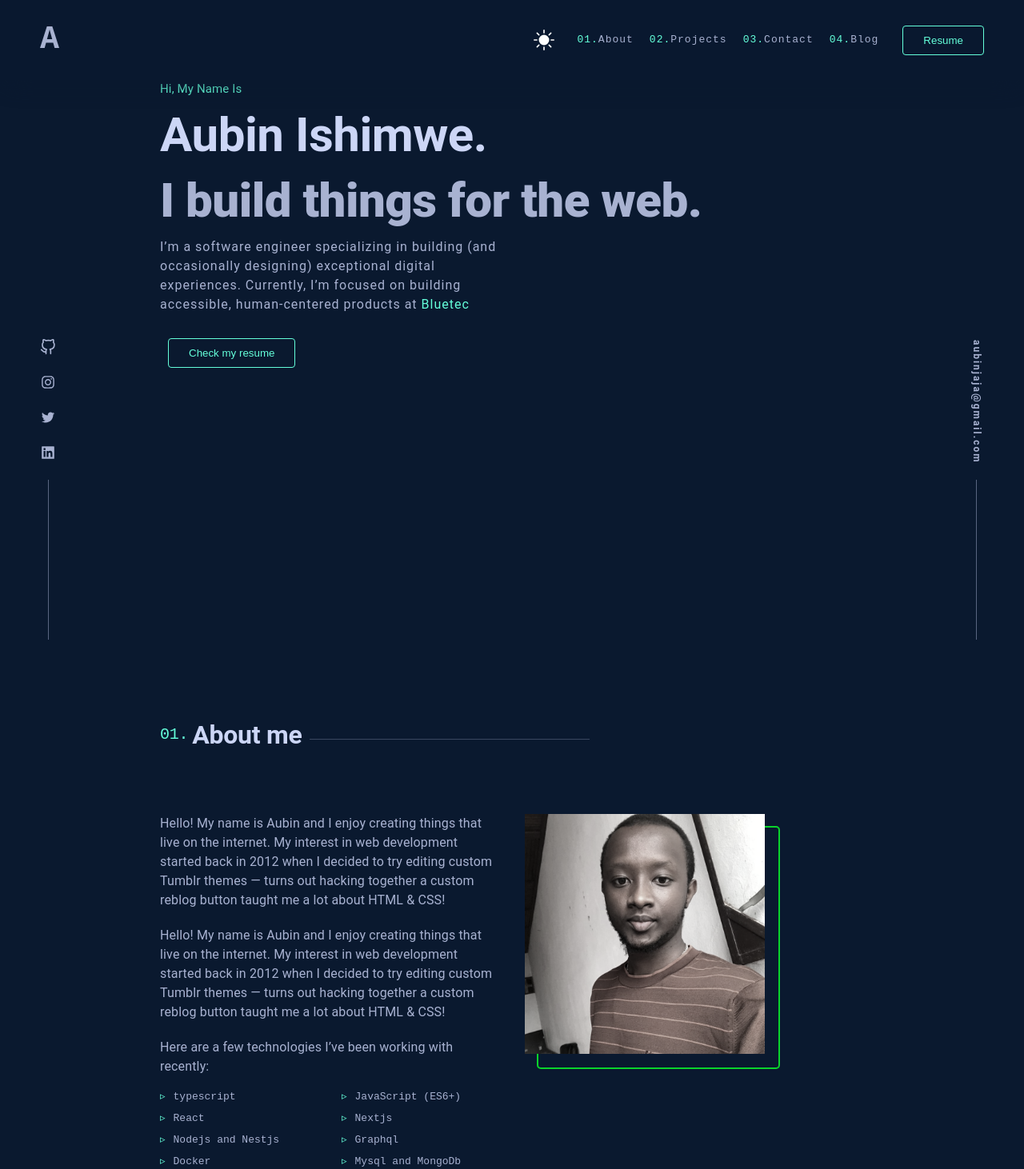
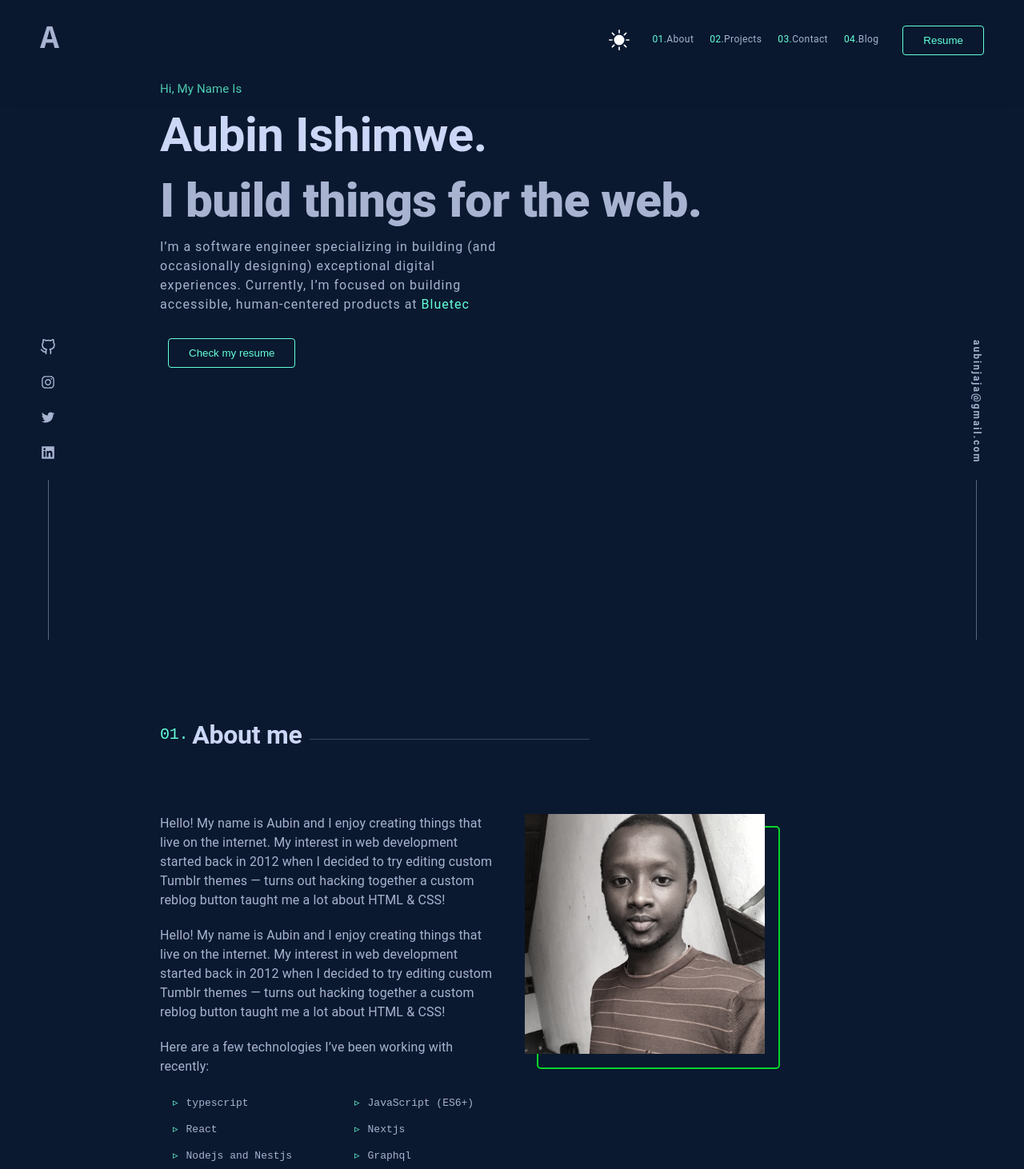
Before and after one commit to sopranoelfuego/aubinishimwe.com, a Next.js app: page / in a window 1280 px wide. Shown: the top 1462 px of the page at 80% size. Built offline with nearby package versions, Linux system fonts and the light colour scheme.

Commit message:
html element hierarchy error resolved

```diff
--- a/src/components/AboutMe.tsx
+++ b/src/components/AboutMe.tsx
@@ -1,55 +1,89 @@
-import { Box, Grid,  List,  ListItem,  styled,  Typography,  useTheme } from '@mui/material'
+import {
+ Box,
+ Grid,
+ List,
+ ListItem,
+ styled,
+ Typography,
+ useTheme,
+} from '@mui/material'
 import ComponentTitle from '@utils/ComponentTitle'
 import Image from 'next/image'
 import React from 'react'
 
 function AboutMe() {
-
-  const techList=[
-    {key:"1",name:"typescript"},
-    {key:"2",name:"JavaScript (ES6+)"},
-    {key:"3",name:"React"},
-    {key:"4",name:"Nextjs"},
-    {key:"5",name:"Nodejs and Nestjs "},
-    {key:"6",name:"Graphql "},
-    {key:"7",name:"Docker"},
-    {key:"8",name:"Mysql and MongoDb databases"},
+ const theme = useTheme()
+ const techList = [
+  { key: '1', name: 'typescript' },
+  { key: '2', name: 'JavaScript (ES6+)' },
+  { key: '3', name: 'React' },
+  { key: '4', name: 'Nextjs' },
+  { key: '5', name: 'Nodejs and Nestjs ' },
+  { key: '6', name: 'Graphql ' },
+  { key: '7', name: 'Docker' },
+  { key: '8', name: 'Mysql and MongoDb databases' },
  ]
 
-
  return (
-    <Box sx={{minHeight:"100vh",padding:" 0 150px"}} id="aboutMe">
-        <ComponentTitle number="01." nameTitle="About me"/>
-    <Box sx={{width:"100%"}}>
+  <Box sx={{ minHeight: '100vh', padding: ' 0 150px' }} id="aboutMe">
+   <ComponentTitle number="01." nameTitle="About me" />
+   <Box sx={{ width: '100%' }}>
     <Grid container spacing={4}>
-     <Grid item xs={12} md={6} sx={{display:"flex",flexDirection:"column",gap:"20px"}}>
+     <Grid
+      item
+      xs={12}
+      md={6}
+      sx={{ display: 'flex', flexDirection: 'column', gap: '20px' }}
+     >
       <Typography>
-        Hello! My name is Aubin and I enjoy creating things that live on the internet. My interest in web development started back in 2012 when I decided to try editing custom Tumblr themes —
-      turns out hacking together a custom reblog button taught me a lot about HTML & CSS!
+       Hello! My name is Aubin and I enjoy creating things that live on the
+       internet. My interest in web development started back in 2012 when I
+       decided to try editing custom Tumblr themes — turns out hacking together
+       a custom reblog button taught me a lot about HTML & CSS!
       </Typography>
       <Typography>
-        Hello! My name is Aubin and I enjoy creating things that live on the internet. My interest in web development started back in 2012 when I decided to try editing custom Tumblr themes —
-      turns out hacking together a custom reblog button taught me a lot about HTML & CSS!
+       Hello! My name is Aubin and I enjoy creating things that live on the
+       internet. My interest in web development started back in 2012 when I
+       decided to try editing custom Tumblr themes — turns out hacking together
+       a custom reblog button taught me a lot about HTML & CSS!
       </Typography>
       <Box>
-
        <Typography>
         Here are a few technologies I’ve been working with recently:
        </Typography>
-        <List>
-        <ul style={{display:"grid",gridTemplateColumns:"1fr 1fr",fontSize:"13px",marginTop:"10px",columnGap:"30px",rowGap:"10px"}}>
-        {techList?.map((value,key)=>(<SingleListItem key={key} >
+
+       <List
+        style={{
+         display: 'grid',
+         gridTemplateColumns: '1fr 1fr',
+         fontSize: '13px',
+         marginTop: '10px',
+         columnGap: '30px',
+        }}
+       >
+        {techList?.map((value, key) => (
+         <ListItem
+          key={key}
+          sx={{
+           display: 'flex',
+           alignItems: 'flex-start',
+           '&::before': {
+            content: '"▹"',
+            display: 'inline-flex',
+            marginRight: '10px',
+            color: `${theme?.palette?.primary?.contrastText}`,
+           },
+          }}
+         >
           {value?.name}
-        </SingleListItem>))}
-        </ul>
+         </ListItem>
+        ))}
        </List>
-
       </Box>
-
      </Grid>
-     <Grid item xs={12} md={6} position="relative" >
+     <Grid item xs={12} md={6} position="relative">
       <ImageContainer>
-            <Image src="/aubin.jpeg" width={300}  height={300} alt="aubin" />
+       <Image src="/aubin.jpeg" width={300} height={300} alt="aubin" />
       </ImageContainer>
      </Grid>
     </Grid>
@@ -57,40 +91,30 @@ function AboutMe() {
   </Box>
  )
 }
-const SingleListItem=styled('li')(({ theme})=>({
-  display: 'flex',
-  alignItems:"flex-start",
-  "&::before":{
-    content:'"▹"',
-    display:"inline-flex",
-    marginRight:"10px",
-    color:`${theme?.palette?.primary?.contrastText}`
-  }
-}))
-const ImageContainer=styled('div')(({ theme})=>({
-  position:"relative",
-  display:"block",
-  "&::before":{
-      content:'"hello friday"',
-      display:"inline-block",
-      width:"300px",
-      height:"300px",
-      transform:"translate(15px,15px)",
-      border:"2px solid #0ad42b",
-      transition:"transform 300ms ease-in",
-      borderRadius:"5px",
-      position: "absolute",
 
+const ImageContainer = styled('div')(({ theme }) => ({
+ position: 'relative',
+ display: 'block',
+ '&::before': {
+  content: '"hello friday"',
+  display: 'inline-block',
+  width: '300px',
+  height: '300px',
+  transform: 'translate(15px,15px)',
+  border: '2px solid #0ad42b',
+  transition: 'transform 300ms ease-in',
+  borderRadius: '5px',
+  position: 'absolute',
  },
-  "&:hover  img":{
-    filter: "none"
+ '&:hover  img': {
+  filter: 'none',
  },
-  "&:hover:before":{
-      transform:"translate(10px,10px)",
-      cursor:"pointer"
+ '&:hover:before': {
+  transform: 'translate(10px,10px)',
+  cursor: 'pointer',
  },
-  "& > img":{
-    filter:"grayscale(80%)"
-  }
+ '& > img': {
+  filter: 'grayscale(80%)',
+ },
 }))
 export default AboutMe
--- a/src/components/ContactMe.tsx
+++ b/src/components/ContactMe.tsx
@@ -13,7 +13,7 @@ import ComponentTitle from '@utils/ComponentTitle'
 import { ImLocation2 } from 'react-icons/im'
 import { BsWhatsapp } from 'react-icons/bs'
 import { SiGmail } from 'react-icons/si'
-import React, { useRef, useState } from 'react'
+import React, { useRef } from 'react'
 
 const socialContact = [
  { name: 'bujumbura,burundi', icon: <ImLocation2 /> },
@@ -22,9 +22,6 @@ const socialContact = [
 ]
 function ContactMe() {
  const theme = useTheme()
-//  const [name, setName] = useState(null)
-// const [email, setEmail] = useState(null)
-// const [suggestion, setSuggestion] = useState(null)
 const name=useRef<HTMLInputElement>(null)
 const email=useRef<HTMLInputElement>(null)
 const suggestion=useRef<HTMLInputElement>(null)
@@ -42,9 +39,6 @@ const suggestion=useRef<HTMLInputElement>(null)
 
  }))
  const handlerSubmit=()=>{
-   console.log("name:",name?.current?.value)
-   console.log("email:",email?.current?.value)
-   console.log("suggestion:",suggestion?.current?.value)
     fetch('/api/contact',{
     method:"POST",
     headers: {
@@ -65,6 +59,7 @@ const suggestion=useRef<HTMLInputElement>(null)
     padding: ' 100px 150px',
     bgcolor: `${theme?.palette.background.paper}`,
    }}
+   id="contact"
   >
    <ComponentTitle number="03." nameTitle="Contact me" />
 
--- /dev/null
+++ b/src/components/CustomLink.tsx
@@ -0,0 +1,20 @@
+import NextLink, { LinkProps } from "next/link";
+import { HTMLProps, MouseEvent, FC } from "react";
+
+ const Link: FC<LinkProps & HTMLProps<HTMLAnchorElement>> = ({ as, children, href, replace, scroll, shallow, passHref, ...rest}) => {
+  const onClick = (event: MouseEvent<HTMLAnchorElement>) => {
+    if (href.startsWith("#")) {
+      event.preventDefault();
+      const destination = document.getElementById(href.substring(1));
+      if (destination) destination.scrollIntoView({ behavior: "smooth" });
+    }
+  };
+  return (
+    <NextLink as={as} href={href} passHref={passHref} replace={replace} scroll={scroll} shallow={shallow}>
+      <a href={href} {...rest} onClick={onClick}>
+        {children}
+      </a>
+    </NextLink>
+  );
+};
+export default Link
--- a/src/components/Header.tsx
+++ b/src/components/Header.tsx
@@ -1,30 +1,41 @@
 import React, { useContext, useEffect, useState } from 'react'
-import {  IconButton, List, ListItem,  Stack,  styled, useTheme } from '@mui/material'
+import {
+ IconButton,
+ List,
+ ListItem,
+ Stack,
+ styled,
+ Typography,
+ useTheme,
+} from '@mui/material'
 import { BsBrightnessHigh, BsBrightnessHighFill } from 'react-icons/bs'
-import Link from 'next/link'
 import { Box } from '@mui/system'
 import { ColorModeContext } from '@pages/_app'
 import { GLobalButton } from '@utils/Button'
-import { LinkAnchor } from '@utils'
+import Link from './CustomLink'
 export function Header() {
-  const [visibility, setVisibility] = useState<"none" | "visible">("none")
-  useEffect(() => {
-    setVisibility("visible")
-  }, [])
+ const [visibility, setVisibility] = useState<'none' | 'visible'>('none')
+ useEffect(() => {
+  setVisibility('visible')
+ }, [])
 
-  const  colorMode = useContext(ColorModeContext)
+ const colorMode = useContext(ColorModeContext)
  const navListItems = [
-  { number: '01',href:"/#aboutMe", name: 'About',delay:"0ms" },
-  { number: '02',href:"/#projects", name: 'Projects',delay:"200ms" },
-  { number: '03',href:"/#contact", name: 'Contact',delay:"600ms" },
-  { number: '04',href:"/#blog", name: 'Blog',delay:"400ms" },
+  { number: '01', href: '#aboutMe', name: 'About', delay: '0ms' },
+  { number: '02', href: '#projects', name: 'Projects', delay: '200ms' },
+  { number: '03', href: '#contact', name: 'Contact', delay: '600ms' },
+  { number: '04', href: '#blog', name: 'Blog', delay: '400ms' },
  ]
- const theme=useTheme()
- const NavList=styled(List)(({ theme})=>({
-  width: 'auto', display: 'flex', fontSize:"13px",gap:"20px",letterSpacing:"1px",
-  "& @media (minWidth: 1000px)": {
-    color:"red"
-  }
+ const theme = useTheme()
+ const NavList = styled(List)(({ theme }) => ({
+  width: 'auto',
+  display: 'flex',
+  fontSize: '13px',
+  gap: '20px',
+  letterSpacing: '1px',
+  '& @media (minWidth: 1000px)': {
+   color: 'red',
+  },
  }))
  const CustomHeaderContainer = styled('header')(({ theme }) => ({
   display: 'flex',
@@ -32,51 +43,77 @@ export function Header() {
   justifyContent: 'space-between',
   alignItems: 'center',
   height: '100px',
-  fontFamily:"monospace",
-  boxShadow:`0 10px 30px -10px ${theme?.palette?.background?.default}`,
+  fontFamily: 'monospace',
+  boxShadow: `0 10px 30px -10px ${theme?.palette?.background?.default}`,
   zIndex: 20,
-  color:`${theme?.palette.text?.secondary}`,
-  backgroundColor:theme?.palette?.mode==="dark"?"rgba(10, 25, 47, 0.85)":"rgba(255, 255, 255, 0.85)",
-  position:"sticky",
-  backdropFilter:"blur(5px)",
-  padding:"0 50px",
-  top:0
+  color: `${theme?.palette.text?.secondary}`,
+  backgroundColor:
+   theme?.palette?.mode === 'dark'
+    ? 'rgba(10, 25, 47, 0.85)'
+    : 'rgba(255, 255, 255, 0.85)',
+  position: 'sticky',
+  backdropFilter: 'blur(5px)',
+  padding: '0 50px',
+  top: 0,
  }))
  return (
-
-
   <CustomHeaderContainer>
-   <Link as="a" href="#/" >
+   <Link href="/" passHref>
     <h1>A</h1>
    </Link>
 
    <NavList>
     <ListItem disableGutters>
-      <IconButton onClick={colorMode.toggleColorMode} >
-      {theme?.palette?.mode ? <BsBrightnessHighFill fontSize="26px"/>:<BsBrightnessHigh fontSize="26px" />}
-      </IconButton>
+     <IconButton onClick={colorMode.toggleColorMode}>
+      {theme?.palette?.mode ? (
+       <BsBrightnessHighFill fontSize="26px" />
+      ) : (
+       <BsBrightnessHigh fontSize="26px" />
+      )}
+     </IconButton>
     </ListItem>
     {navListItems?.map((value, key) => (
-     <ListItem key={key} disableGutters sx={{transition:"all 300ms ease-in",transitionDelay:`${value?.delay}`,visibility:`${visibility}`}}>
-      <Link as="a" href={value?.href}>
-        <Stack direction="row" alignItems="center"   >
-          <LinkAnchor>
-          <Box sx={{color:`${theme?.palette?.primary?.contrastText}`}}>{value?.number}.</Box>
-          <Box >{value?.name}</Box>
-          </LinkAnchor>
-        </Stack>
+     <ListItem
+      key={key}
+      disableGutters
+      sx={{
+       transition: 'all 300ms ease-in',
+       transitionDelay: `${value?.delay}`,
+       visibility: `${visibility}`,
+      }}
+     >
+      <Box sx={{
+        transition: 'all 300ms ease-in',
+        display: 'flex',
+        fontFamily:"monospace",
+        width:"100%",
+        '&:hover': {
+         color: `${theme?.palette?.primary?.contrastText}`,
+         cursor: 'pointer',
+        },
+       }}>
+
+      <Link
+       href={`${value?.href}`}
+       passHref
+      >
+       <Stack direction="row" alignItems="center">
+        <Typography
+         variant="caption"
+         sx={{ color: `${theme?.palette?.primary?.contrastText}` }}
+        >
+         {value?.number}.
+        </Typography>
+        <Typography variant="caption">{value?.name}</Typography>
+       </Stack>
       </Link>
+      </Box>
      </ListItem>
     ))}
     <ListItem disableGutters>
-      <GLobalButton>
-      Resume
-      </GLobalButton>
-
+     <GLobalButton>Resume</GLobalButton>
     </ListItem>
    </NavList>
-
   </CustomHeaderContainer>
-
  )
 }
--- a/src/components/index.tsx
+++ b/src/components/index.tsx
@@ -1,4 +1,5 @@
 export * from './Header'
 export * from './Hero'
 export * from "./AboutMe"
+export * from "./CustomLink"
 export * from "./ContactMe"
--- a/src/utils/ComponentTitle.tsx
+++ b/src/utils/ComponentTitle.tsx
@@ -7,7 +7,7 @@ function ComponentTitle({number,nameTitle}) {
   const AfterLine=afterLine({width:"350px",height:"1px"})
 
   return (
-    <Typography variant="h2"  fontSize="clamp(26px,5vw,32px)" alignItems="center"  sx={{display:"flex",position:"relative",marginBottom:"80px"}}>
+    <Typography variant="h2"  fontSize="clamp(26px,5vw,32px)" alignItems="center"  sx={{display:"flex",width:"100%",position:"relative",marginBottom:"80px"}}>
         <Box sx={{color:`${theme?.palette?.primary?.contrastText}`,fontSize:"clamp(16px,3vw,20px)",fontFamily:"monospace",fontWeight:"400px",marginRight:'5px'}}>{number}</Box><Box sx={{fontWeight:"bold",marginRight:"10px",color:`${theme?.palette?.text?.primary}`}}>{nameTitle} </Box><AfterLine style={{position:"relative",top:"5px",opacity:"0.3"}}/>
         </Typography>
   )
--- a/src/utils/index.ts
+++ b/src/utils/index.ts
@@ -1,5 +1,4 @@
 export * from './themeDesignPalette'
 export * from './Button'
-export * from './styles'
 export * from './AfterLine'
 export * from './ComponentTitle'
--- a/src/utils/styles.ts
+++ /dev/null
@@ -1,11 +0,0 @@
-import { styled } from '@mui/material'
-import { AppProps } from 'next/app'
-
-export const LinkAnchor = styled('a')(({ theme }) => ({
- transition: 'all 300ms ease-in',
- display: 'flex',
- '&:hover': {
-  color: `${theme?.palette?.primary?.contrastText}`,
-  cursor: 'pointer',
- },
-}))
```
Lines whose indentation alone changed are shown as unchanged.
